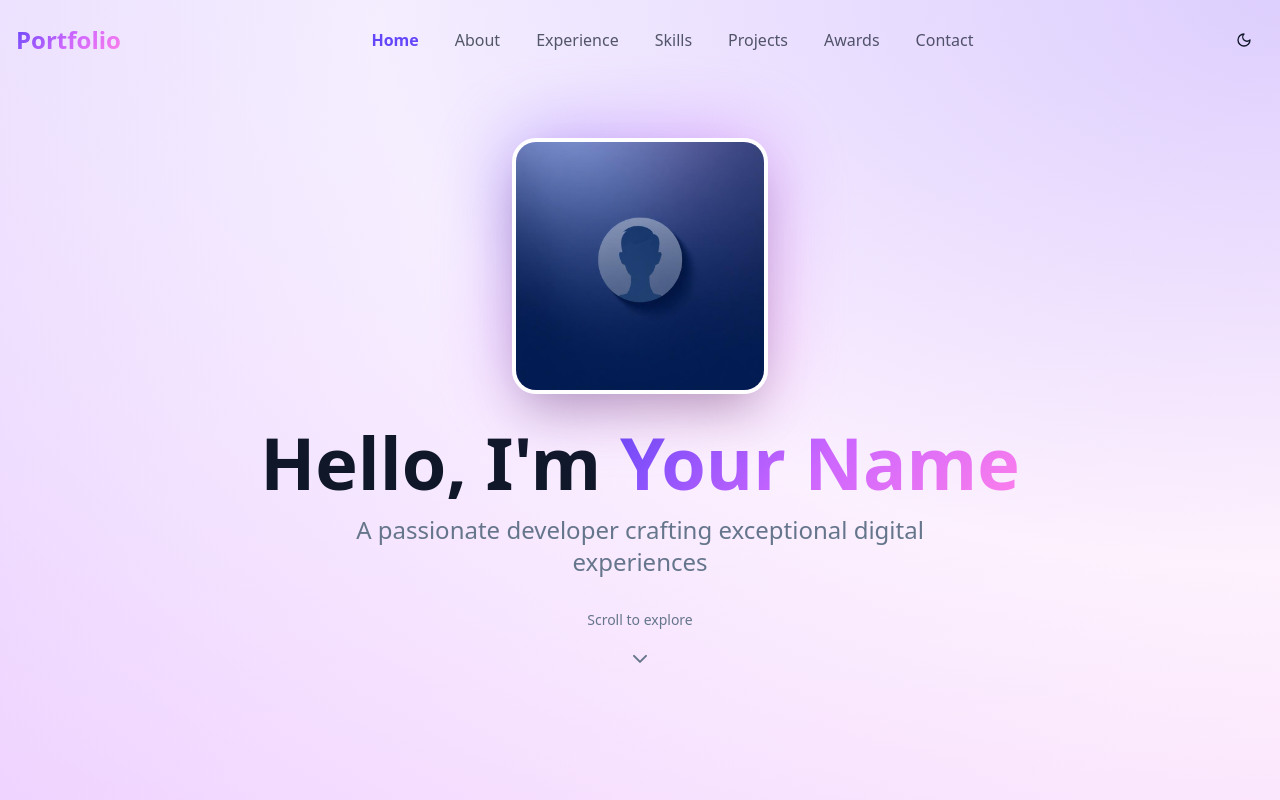
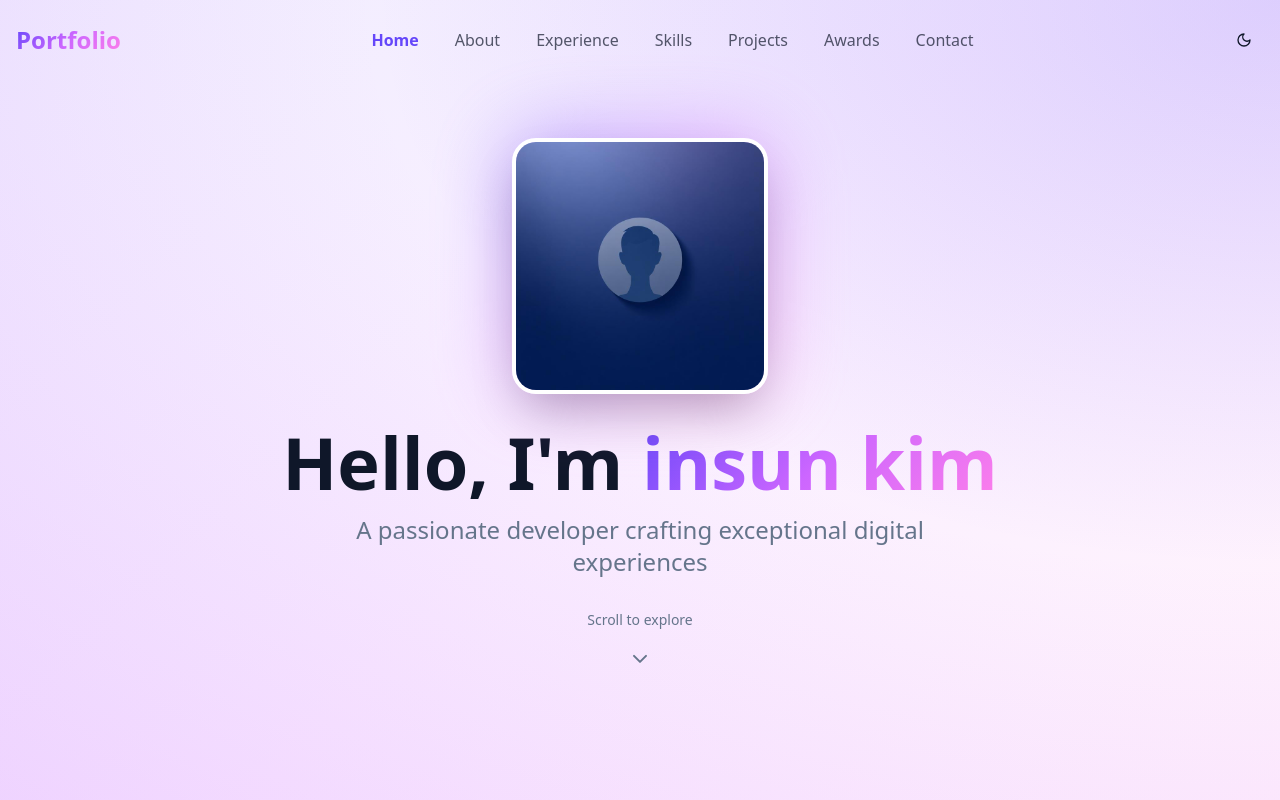
Before and after one commit to kiminsun/persona-build-suite, a React (Vite) app: page / in a window 1280 px wide. Shown: the top 800 px of the page. Built offline with nearby package versions, Linux system fonts and the light colour scheme; the HTML template or start-up script is replaced by a standard one.

Commit message:
feat: title change

```diff
--- a/src/components/Hero.tsx
+++ b/src/components/Hero.tsx
@@ -53,7 +53,7 @@ export default function Hero() {
             <h1 className="text-5xl md:text-7xl font-bold">
               Hello, I'm{" "}
               <span className="bg-gradient-portfolio bg-clip-text text-transparent">
-                Your Name
+                insun kim
               </span>
             </h1>
             <p className="text-xl md:text-2xl text-muted-foreground max-w-2xl mx-auto">
```
